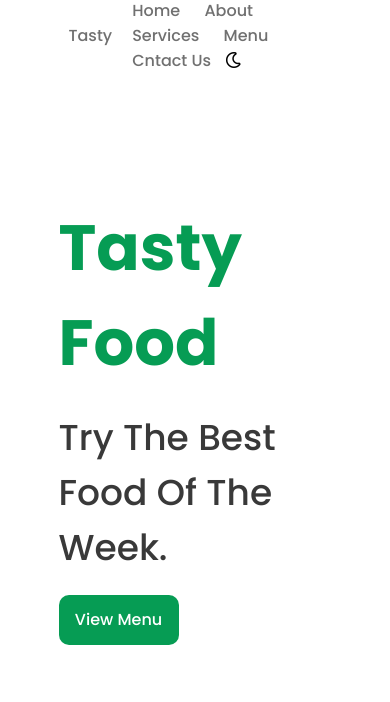
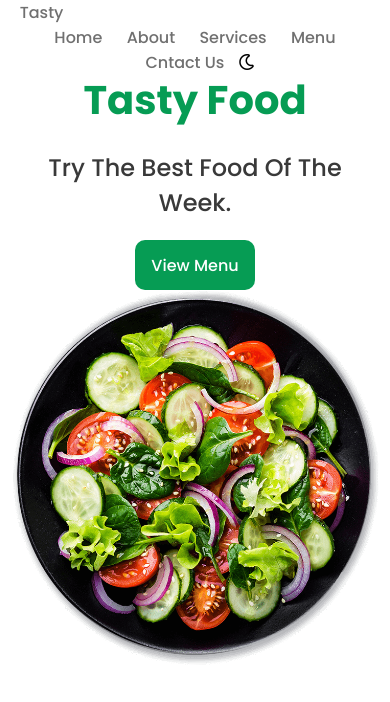
Before and after one commit to lamani79/tasty-food-front-end, a plain HTML site: page index.htm in a window 390 px wide. Drawn offline with Linux system fonts and the light colour scheme.

Commit message:
add respons.. to home section

```diff
--- a/css/main.css
+++ b/css/main.css
@@ -19,10 +19,14 @@ titals for evry section
     text-transform: capitalize;
 }
 
+.space {
+    height: 70px;
+}
+
 .container {
     display: flex;
     width: 70%;
-    justify-content: space-around;
+    justify-content: space-between;
     margin: 0 auto;
     height: 100%;
     align-items: center;
@@ -116,10 +120,13 @@ a {
 }
 
 
+/* ########################################### */
+
+
 /* Section Home */
 
 #home_section {
-    height: 100vh;
+    /* height: 100vh; */
 }
 
 .home_content {}
@@ -150,3 +157,47 @@ a {
 #home_section .item_tital {
     margin: 20px 0;
 }
+
+
+/* Large devices (laptops/desktops, 992px and up) */
+
+@media only screen and (max-width: 1050px) {
+    .container {
+        width: 90%;
+    }
+    /* .home_image {
+        flex-shrink: 1.5;
+    } */
+}
+
+@media only screen and (max-width: 850px) {}
+
+@media only screen and (max-width: 700px) {
+    .container {
+        width: 95%;
+    }
+    .home_main_tital {
+        font-size: 2.5rem;
+    }
+    .item_tital {
+        font-size: 1.5rem;
+    }
+    .section_button {}
+}
+
+@media only screen and (max-width: 480px) {
+    .container {
+        width: 95%;
+        flex-wrap: wrap;
+        text-align: center;
+    }
+    .home_main_tital {
+        font-size: 2.5rem;
+    }
+    .item_tital {
+        font-size: 1.5rem;
+    }
+    .section_button {
+        font-size: 1rem;
+    }
+}
--- a/index.htm
+++ b/index.htm
@@ -30,7 +30,7 @@
         </div>
         <!-- container -->
     </nav>
-
+    <div class="space"></div>
 
 
     <section id="home_section">
```
